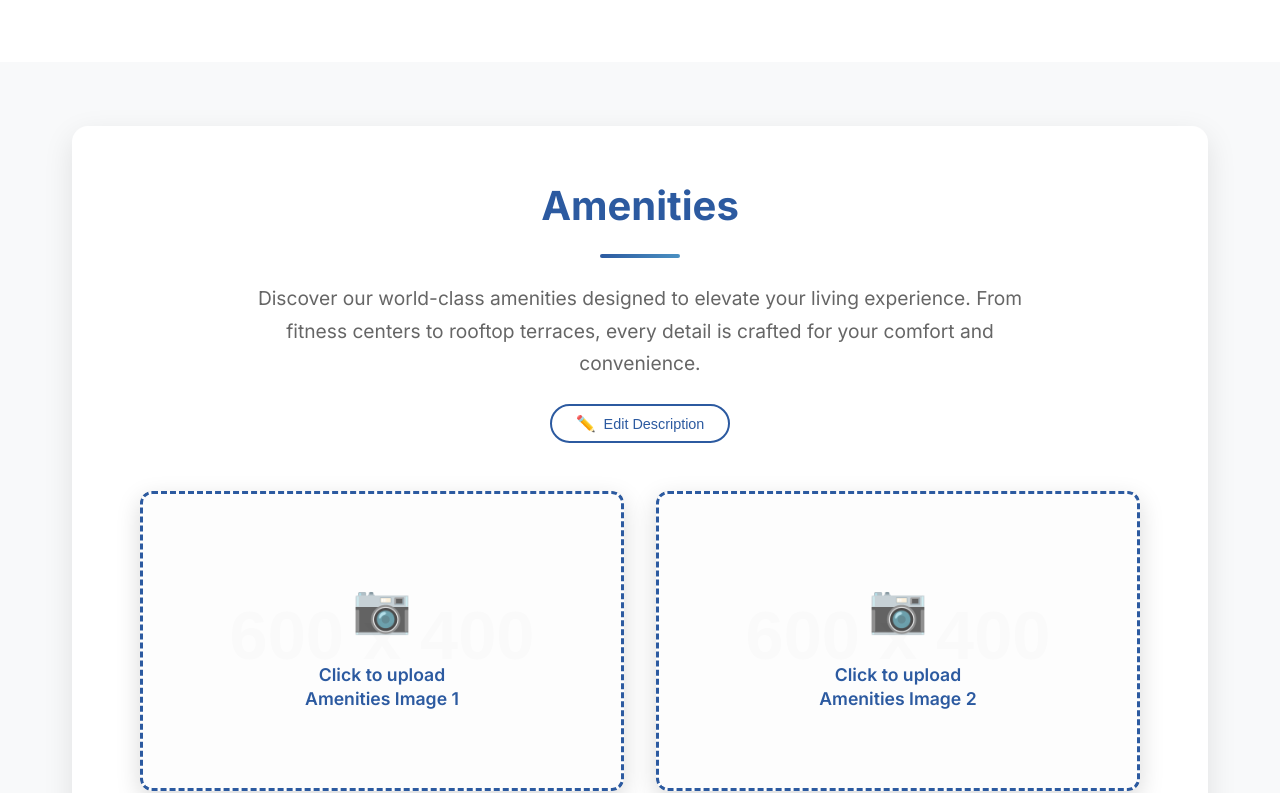
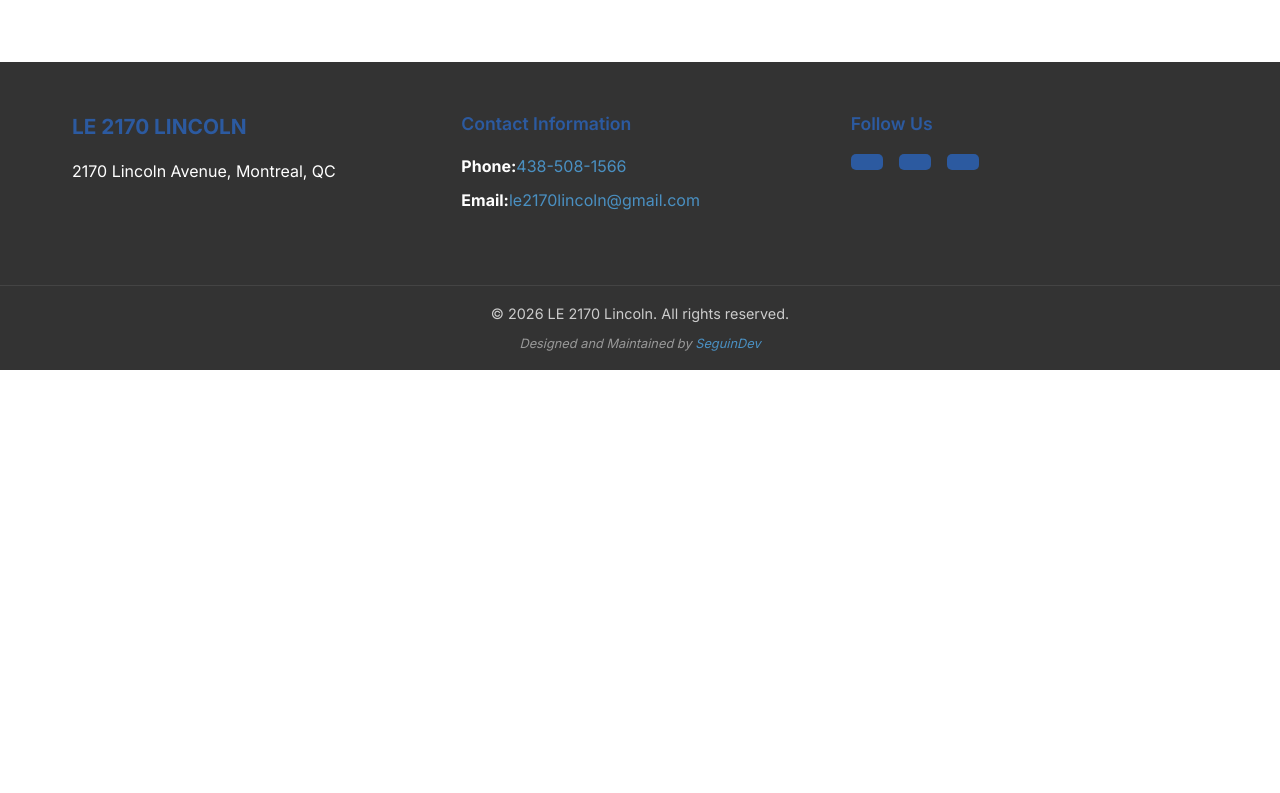
Before and after one commit to danieloseguin67/le2170lincoln, an Angular app: page /le2170lincoln/gallery in a window 1280 px wide. Shown: the part 1307-2100 px from the top of the page. After the commit the page ends 1677 px from the top, so only its background shows below. Built offline with nearby package versions, Linux system fonts and the light colour scheme; no server answers.

Commit message:
apply adjustments

```diff
--- a/src/app/components/amenities/amenities.component.ts
+++ b/src/app/components/amenities/amenities.component.ts
@@ -71,7 +71,7 @@ export class AmenitiesComponent implements OnInit {
           title: 'Swimming Pool',
           description: 'Resort-style pool with lounge areas',
           icon: '🏊‍♂️',
-          image: 'https://images.unsplash.com/photo-1544989164-fb7b49cdef5a?ixlib=rb-4.0.3&auto=format&fit=crop&w=2070&q=80',
+          image: 'https://images.unsplash.com/photo-1576013551627-0cc20b96c2a7?ixlib=rb-4.0.3&auto=format&fit=crop&w=2070&q=80',
           features: ['Heated Pool', 'Pool Deck', 'Cabanas', 'Hot Tub']
         }
       ]
--- a/src/app/components/gallery/gallery.component.html
+++ b/src/app/components/gallery/gallery.component.html
@@ -56,47 +56,4 @@
       </button>
     </div>
   </div>
-
-  <!-- Category Sections -->
-  <div class="gallery-categories">
-    <div class="container">
-      <div class="category-section" *ngFor="let category of categories">
-        <div class="category-header">
-          <h2>{{ category.title }}</h2>
-          <div class="category-description">
-            <p>{{ category.description }}</p>
-            <button class="btn btn-outline edit-description-btn">
-              <span>✏️</span> Edit Description
-            </button>
-          </div>
-        </div>
-
-        <div class="category-images">
-          <div class="image-placeholder">
-            <div class="placeholder-container">
-              <img [src]="category.images.image1.src" [alt]="category.images.image1.alt">
-              <div class="placeholder-overlay" *ngIf="category.images.image1.placeholder">
-                <div class="placeholder-content">
-                  <span class="upload-icon">📷</span>
-                  <p>Click to upload<br>{{ category.title }} Image 1</p>
-                </div>
-              </div>
-            </div>
-          </div>
-
-          <div class="image-placeholder">
-            <div class="placeholder-container">
-              <img [src]="category.images.image2.src" [alt]="category.images.image2.alt">
-              <div class="placeholder-overlay" *ngIf="category.images.image2.placeholder">
-                <div class="placeholder-content">
-                  <span class="upload-icon">📷</span>
-                  <p>Click to upload<br>{{ category.title }} Image 2</p>
-                </div>
-              </div>
-            </div>
-          </div>
-        </div>
-      </div>
-    </div>
-  </div>
 </div>
--- a/src/app/components/gallery/gallery.component.scss
+++ b/src/app/components/gallery/gallery.component.scss
@@ -346,227 +346,3 @@
     }
   }
 }
-
-// Gallery Categories Section
-.gallery-categories {
-  background: #f8f9fa;
-  padding: 4rem 0;
-}
-
-.category-section {
-  margin-bottom: 5rem;
-  background: white;
-  border-radius: 16px;
-  padding: 3rem 2rem;
-  box-shadow: 0 10px 30px rgba(0, 0, 0, 0.1);
-
-  &:last-child {
-    margin-bottom: 0;
-  }
-
-  @media (max-width: 768px) {
-    padding: 2rem 1.5rem;
-    margin-bottom: 3rem;
-  }
-}
-
-.category-header {
-  text-align: center;
-  margin-bottom: 3rem;
-
-  h2 {
-    font-size: 2.5rem;
-    color: #2c5aa0;
-    margin-bottom: 1.5rem;
-    font-weight: 700;
-    position: relative;
-
-    &::after {
-      content: '';
-      display: block;
-      width: 80px;
-      height: 4px;
-      background: linear-gradient(90deg, #2c5aa0, #4a90c2);
-      margin: 1rem auto;
-      border-radius: 2px;
-    }
-
-    @media (max-width: 768px) {
-      font-size: 2rem;
-    }
-  }
-}
-
-.category-description {
-  max-width: 800px;
-  margin: 0 auto;
-
-  p {
-    font-size: 1.2rem;
-    line-height: 1.7;
-    color: #666;
-    margin-bottom: 1.5rem;
-
-    @media (max-width: 768px) {
-      font-size: 1.1rem;
-    }
-  }
-}
-
-.edit-description-btn {
-  background: transparent;
-  border: 2px solid #2c5aa0;
-  color: #2c5aa0;
-  padding: 0.5rem 1.5rem;
-  border-radius: 25px;
-  font-size: 0.9rem;
-  font-weight: 500;
-  cursor: pointer;
-  transition: all 0.3s ease;
-  display: inline-flex;
-  align-items: center;
-  gap: 0.5rem;
-
-  &:hover {
-    background: #2c5aa0;
-    color: white;
-    transform: translateY(-2px);
-    box-shadow: 0 4px 15px rgba(44, 90, 160, 0.3);
-  }
-
-  span {
-    font-size: 1rem;
-  }
-}
-
-.category-images {
-  display: grid;
-  grid-template-columns: 1fr 1fr;
-  gap: 2rem;
-  max-width: 1000px;
-  margin: 0 auto;
-
-  @media (max-width: 768px) {
-    grid-template-columns: 1fr;
-    gap: 1.5rem;
-  }
-}
-
-.image-placeholder {
-  position: relative;
-  border-radius: 12px;
-  overflow: hidden;
-  box-shadow: 0 8px 25px rgba(0, 0, 0, 0.15);
-  transition: transform 0.3s ease, box-shadow 0.3s ease;
-
-  &:hover {
-    transform: translateY(-5px);
-    box-shadow: 0 15px 35px rgba(0, 0, 0, 0.2);
-  }
-}
-
-.placeholder-container {
-  position: relative;
-  width: 100%;
-  height: 300px;
-  cursor: pointer;
-
-  img {
-    width: 100%;
-    height: 100%;
-    object-fit: cover;
-    display: block;
-    border-radius: inherit;
-  }
-
-  @media (max-width: 768px) {
-    height: 250px;
-  }
-}
-
-.placeholder-overlay {
-  position: absolute;
-  top: 0;
-  left: 0;
-  right: 0;
-  bottom: 0;
-  background: rgba(255, 255, 255, 0.95);
-  display: flex;
-  justify-content: center;
-  align-items: center;
-  border: 3px dashed #2c5aa0;
-  border-radius: 12px;
-  transition: all 0.3s ease;
-
-  &:hover {
-    background: rgba(44, 90, 160, 0.1);
-    border-color: #4a90c2;
-  }
-}
-
-.placeholder-content {
-  text-align: center;
-  color: #2c5aa0;
-
-  .upload-icon {
-    font-size: 3rem;
-    display: block;
-    margin-bottom: 1rem;
-    opacity: 0.7;
-  }
-
-  p {
-    font-size: 1.1rem;
-    font-weight: 600;
-    margin: 0;
-    line-height: 1.4;
-
-    @media (max-width: 768px) {
-      font-size: 1rem;
-    }
-  }
-}
-
-// Enhanced responsive design for categories
-@media (max-width: 480px) {
-  .gallery-categories {
-    padding: 3rem 0;
-  }
-
-  .category-section {
-    margin-bottom: 2.5rem;
-    padding: 1.5rem 1rem;
-  }
-
-  .category-header h2 {
-    font-size: 1.8rem;
-
-    &::after {
-      width: 60px;
-      height: 3px;
-    }
-  }
-
-  .category-description p {
-    font-size: 1rem;
-  }
-
-  .edit-description-btn {
-    font-size: 0.8rem;
-    padding: 0.4rem 1.2rem;
-  }
-
-  .placeholder-container {
-    height: 200px;
-  }
-
-  .placeholder-content {
-    .upload-icon {
-      font-size: 2.5rem;
-    }
-
-    p {
-      font-size: 0.9rem;
-    }
-  }
-}
--- a/src/app/components/gallery/gallery.component.ts
+++ b/src/app/components/gallery/gallery.component.ts
@@ -10,24 +10,6 @@ interface GalleryImage {
   alt: string;
   title: string;
   description: string;
-}
-
-interface GalleryCategory {
-  id: string;
-  title: string;
-  description: string;
-  images: {
-    image1: {
-      src: string;
-      alt: string;
-      placeholder?: boolean;
-    };
-    image2: {
-      src: string;
-      alt: string;
-      placeholder?: boolean;
-    };
-  };
 }
 
 @Component({
@@ -86,94 +68,6 @@ export class GalleryComponent implements OnInit, OnDestroy {
     }
   ];
 
-  categories: GalleryCategory[] = [
-    {
-      id: 'amenities',
-      title: 'Amenities',
-      description: 'Discover our world-class amenities designed to elevate your living experience. From fitness centers to rooftop terraces, every detail is crafted for your comfort and convenience.',
-      images: {
-        image1: {
-          src: 'https://via.placeholder.com/600x400/e9ecef/6c757d?text=Amenities+Image+1',
-          alt: 'Amenities Image 1',
-          placeholder: true
-        },
-        image2: {
-          src: 'https://via.placeholder.com/600x400/e9ecef/6c757d?text=Amenities+Image+2',
-          alt: 'Amenities Image 2',
-          placeholder: true
-        }
-      }
-    },
-    {
-      id: 'lifestyle',
-      title: 'Lifestyle',
-      description: 'Experience the vibrant lifestyle at LE 2170 Lincoln. Our community offers the perfect balance of urban sophistication and peaceful retreat, right in the heart of the city.',
-      images: {
-        image1: {
-          src: 'https://via.placeholder.com/600x400/e9ecef/6c757d?text=Lifestyle+Image+1',
-          alt: 'Lifestyle Image 1',
-          placeholder: true
-        },
-        image2: {
-          src: 'https://via.placeholder.com/600x400/e9ecef/6c757d?text=Lifestyle+Image+2',
-          alt: 'Lifestyle Image 2',
-          placeholder: true
-        }
-      }
-    },
-    {
-      id: 'students',
-      title: 'Students',
-      description: 'Designed with students in mind, our apartments offer the perfect environment for academic success. Close to universities with study spaces, high-speed internet, and a supportive community.',
-      images: {
-        image1: {
-          src: 'https://via.placeholder.com/600x400/e9ecef/6c757d?text=Student+Living+Image+1',
-          alt: 'Student Living Image 1',
-          placeholder: true
-        },
-        image2: {
-          src: 'https://via.placeholder.com/600x400/e9ecef/6c757d?text=Student+Living+Image+2',
-          alt: 'Student Living Image 2',
-          placeholder: true
-        }
-      }
-    },
-    {
-      id: 'furnished-suites',
-      title: 'Furnished Suites',
-      description: 'Move in ready! Our fully furnished suites come equipped with premium furniture, appliances, and everything you need for comfortable living from day one.',
-      images: {
-        image1: {
-          src: 'https://via.placeholder.com/600x400/e9ecef/6c757d?text=Furnished+Suite+1',
-          alt: 'Furnished Suite Image 1',
-          placeholder: true
-        },
-        image2: {
-          src: 'https://via.placeholder.com/600x400/e9ecef/6c757d?text=Furnished+Suite+2',
-          alt: 'Furnished Suite Image 2',
-          placeholder: true
-        }
-      }
-    },
-    {
-      id: 'unfurnished-suites',
-      title: 'Unfurnished Suites',
-      description: 'Create your own personalized space in our unfurnished suites. These blank canvases offer flexibility to design your perfect home with your own style and furniture.',
-      images: {
-        image1: {
-          src: 'https://via.placeholder.com/600x400/e9ecef/6c757d?text=Unfurnished+Suite+1',
-          alt: 'Unfurnished Suite Image 1',
-          placeholder: true
-        },
-        image2: {
-          src: 'https://via.placeholder.com/600x400/e9ecef/6c757d?text=Unfurnished+Suite+2',
-          alt: 'Unfurnished Suite Image 2',
-          placeholder: true
-        }
-      }
-    }
-  ];
-
   constructor(
     private contentService: ContentService,
     private tourBookingService: TourBookingService
```
